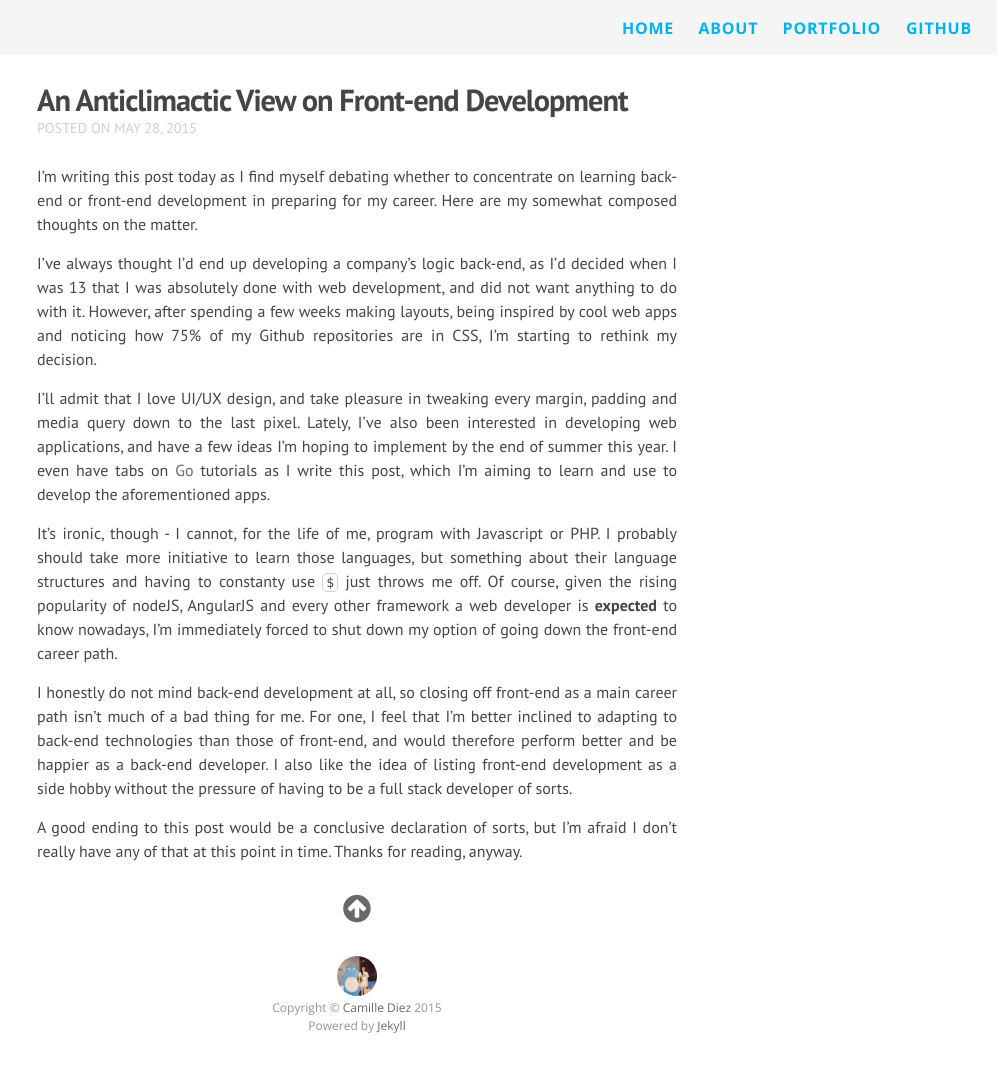
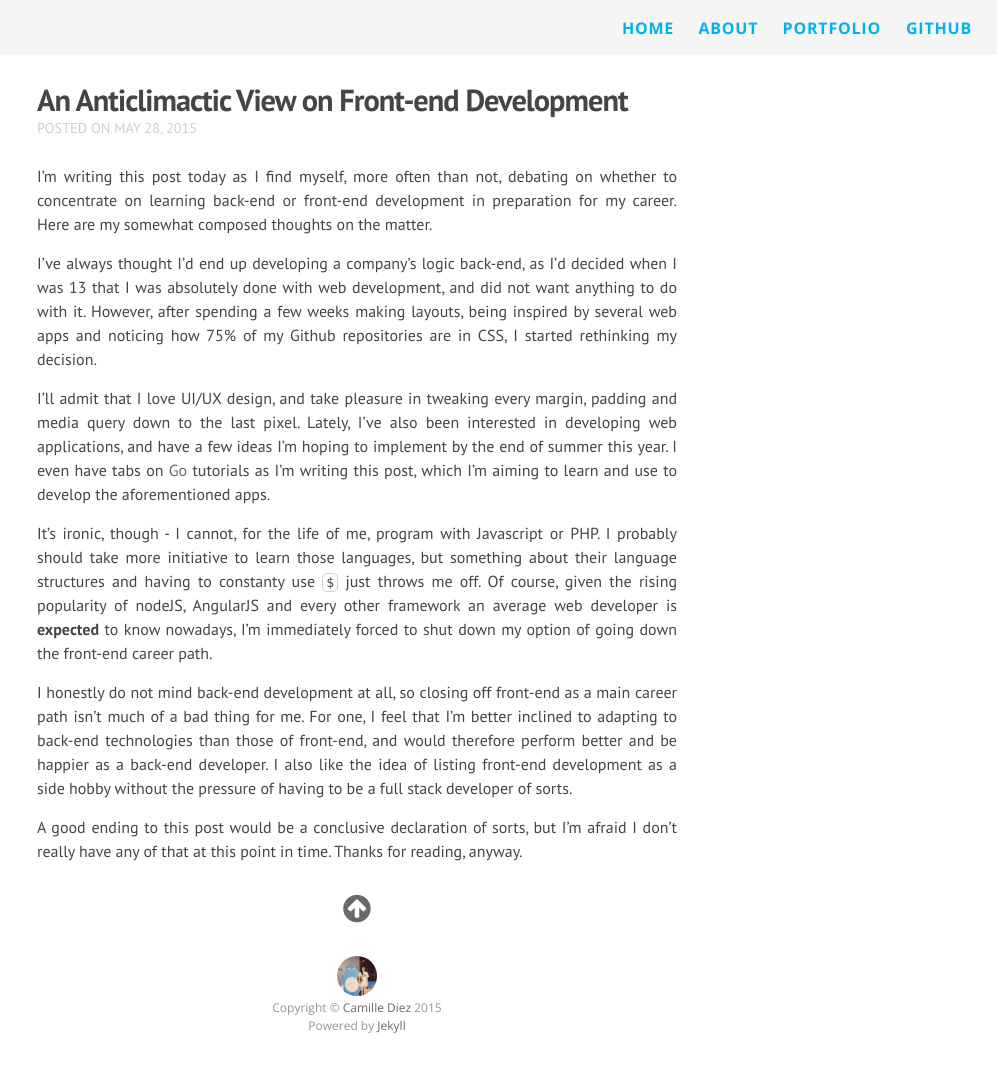
Before and after one commit to diezcami/diezcami.github.io, a Jekyll site: the page built from _posts/2015-05-28-anticlimactiv-view-on-front-end-development.markdown, in a window 1280 px wide. Shown: the whole page, without its empty margins (283-1280 px from the left). Built offline with Jekyll 4.4.1, drawn with Linux system fonts in a browser that asks for light colours; nearby versions of some CDN libraries; Markdown is read by kramdown in place of the engine named in the settings.

Commit message:
Edited 2015-05-28's Grammar

```diff
--- a/_posts/2015-05-28-anticlimactiv-view-on-front-end-development.markdown
+++ b/_posts/2015-05-28-anticlimactiv-view-on-front-end-development.markdown
@@ -3,13 +3,13 @@ layout: post
 title: "An Anticlimactic View on Front-end Development"
 date: 2015-05-28 18:40:32 +0800
 ---
-I'm writing this post today as I find myself debating whether to concentrate on learning back-end or front-end development in preparing for my career. Here are my somewhat composed thoughts on the matter.
+I'm writing this post today as I find myself, more often than not, debating on whether to concentrate on learning back-end or front-end development in preparation for my career. Here are my somewhat composed thoughts on the matter.
 
-I've always thought I'd end up developing a company's logic back-end, as I'd decided when I was 13 that I was absolutely done with web development, and did not want anything to do with it. However, after spending a few weeks making layouts, being inspired by cool web apps and noticing how 75% of my Github repositories are in CSS, I'm starting to rethink my decision.
+I've always thought I'd end up developing a company's logic back-end, as I'd decided when I was 13 that I was absolutely done with web development, and did not want anything to do with it. However, after spending a few weeks making layouts, being inspired by several web apps and noticing how 75% of my Github repositories are in CSS, I started rethinking my decision.
 
-I'll admit that I love UI/UX design, and take pleasure in tweaking every margin, padding and media query down to the last pixel. Lately, I've also been interested in developing web applications, and have a few ideas I'm hoping to implement by the end of summer this year. I even have tabs on [Go](http://golang.org) tutorials as I write this post, which I'm aiming to learn and use to develop the aforementioned apps.
+I'll admit that I love UI/UX design, and take pleasure in tweaking every margin, padding and media query down to the last pixel. Lately, I've also been interested in developing web applications, and have a few ideas I'm hoping to implement by the end of summer this year. I even have tabs on [Go](http://golang.org) tutorials as I'm writing this post, which I'm aiming to learn and use to develop the aforementioned apps.
 
-It's ironic, though - I cannot, for the life of me, program with Javascript or PHP. I probably should take more initiative to learn those languages, but something about their language structures and having to constanty use `$` just throws me off. Of course, given the rising popularity of nodeJS, AngularJS and every other framework a web developer is **expected** to know nowadays, I'm immediately forced to shut down my option of going down the front-end career path.
+It's ironic, though - I cannot, for the life of me, program with Javascript or PHP. I probably should take more initiative to learn those languages, but something about their language structures and having to constanty use `$` just throws me off. Of course, given the rising popularity of nodeJS, AngularJS and every other framework an average web developer is **expected** to know nowadays, I'm immediately forced to shut down my option of going down the front-end career path.
 
 I honestly do not mind back-end development at all, so closing off front-end as a main career path isn't much of a bad thing for me. For one, I feel that I'm better inclined to adapting to back-end technologies than those of front-end, and would therefore perform better and be happier as a back-end developer. I also like the idea of listing front-end development as a side hobby without the pressure of having to be a full stack developer of sorts.
 
```
